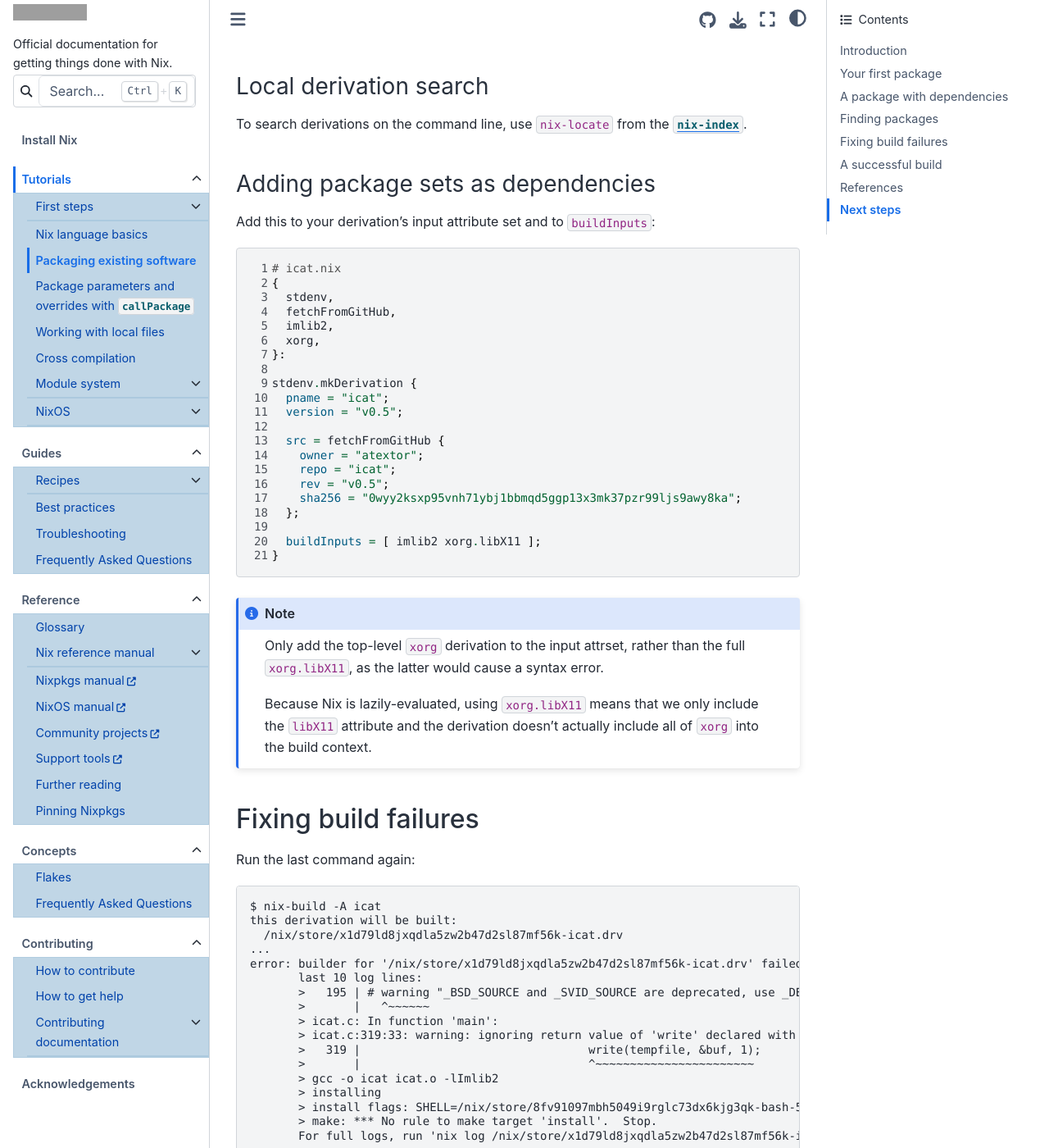
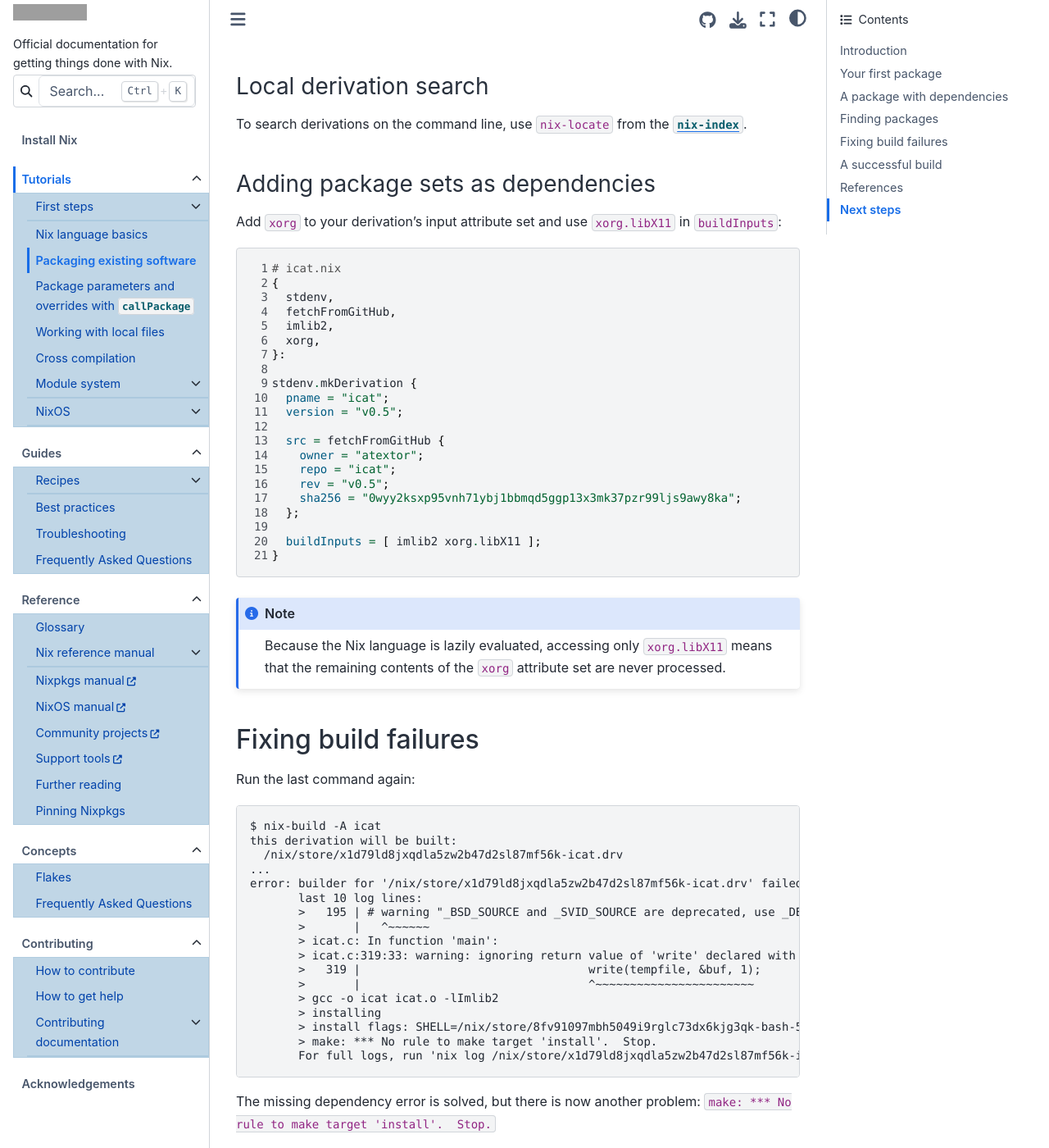
Before and after one commit to NixOS/nix.dev, a Sphinx documentation site: the page built from source/tutorials/packaging-existing-software.md, in a window 1280 px wide and 1400 px high, scrolled down 11287 px. Shown: the whole window at 82% size. Built offline with Sphinx 7.4.7 and the Sphinx Book theme 1.1.4, drawn with Linux system fonts in a browser that asks for light colours; grey boxes are pictures that could not be loaded.

Commit message:
simplify note on lazy attribute access (#1127)

````diff
--- a/source/tutorials/packaging-existing-software.md
+++ b/source/tutorials/packaging-existing-software.md
@@ -504,7 +504,7 @@ To search derivations on the command line, use `nix-locate` from the [`nix-index
 
 ### Adding package sets as dependencies
 
-Add this to your derivation's input attribute set and to `buildInputs`:
+Add `xorg` to your derivation's input attribute set and use `xorg.libX11` in `buildInputs`:
 
 ```nix
 # icat.nix
@@ -531,9 +531,7 @@ stdenv.mkDerivation {
 ```
 
 :::{note}
-Only add the top-level `xorg` derivation to the input attrset, rather than the full `xorg.libX11`, as the latter would cause a syntax error.
-
-Because Nix is lazily-evaluated, using `xorg.libX11` means that we only include the `libX11` attribute and the derivation doesn't actually include all of `xorg` into the build context.
+Because the Nix language is lazily evaluated, accessing only `xorg.libX11` means that the remaining contents of the `xorg` attribute set are never processed.
 :::
 
 ## Fixing build failures
````
